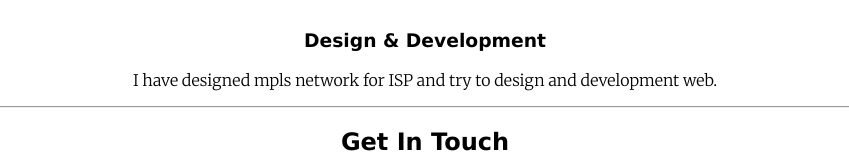
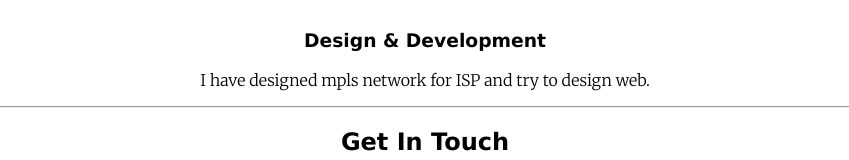
Before and after one commit to thunhall/my-cv, a plain HTML site: page index.html in a window 1280 px wide. Shown: the part 1774-1934 px from the top of the page, without its empty margins (215-1064 px from the left). Drawn offline with Linux system fonts and the light colour scheme.

Commit message:
Update index.html

```diff
--- a/index.html
+++ b/index.html
@@ -33,7 +33,7 @@
         <div class="skill-row">
           <img class="" src="" alt="">
           <h3>Design & Development</h3>
-          <p>I have designed mpls network for ISP and try to design and development web.</p>
+          <p>I have designed mpls network for ISP and try to design web.</p>
         </div>
       </div>
       <hr>
```
